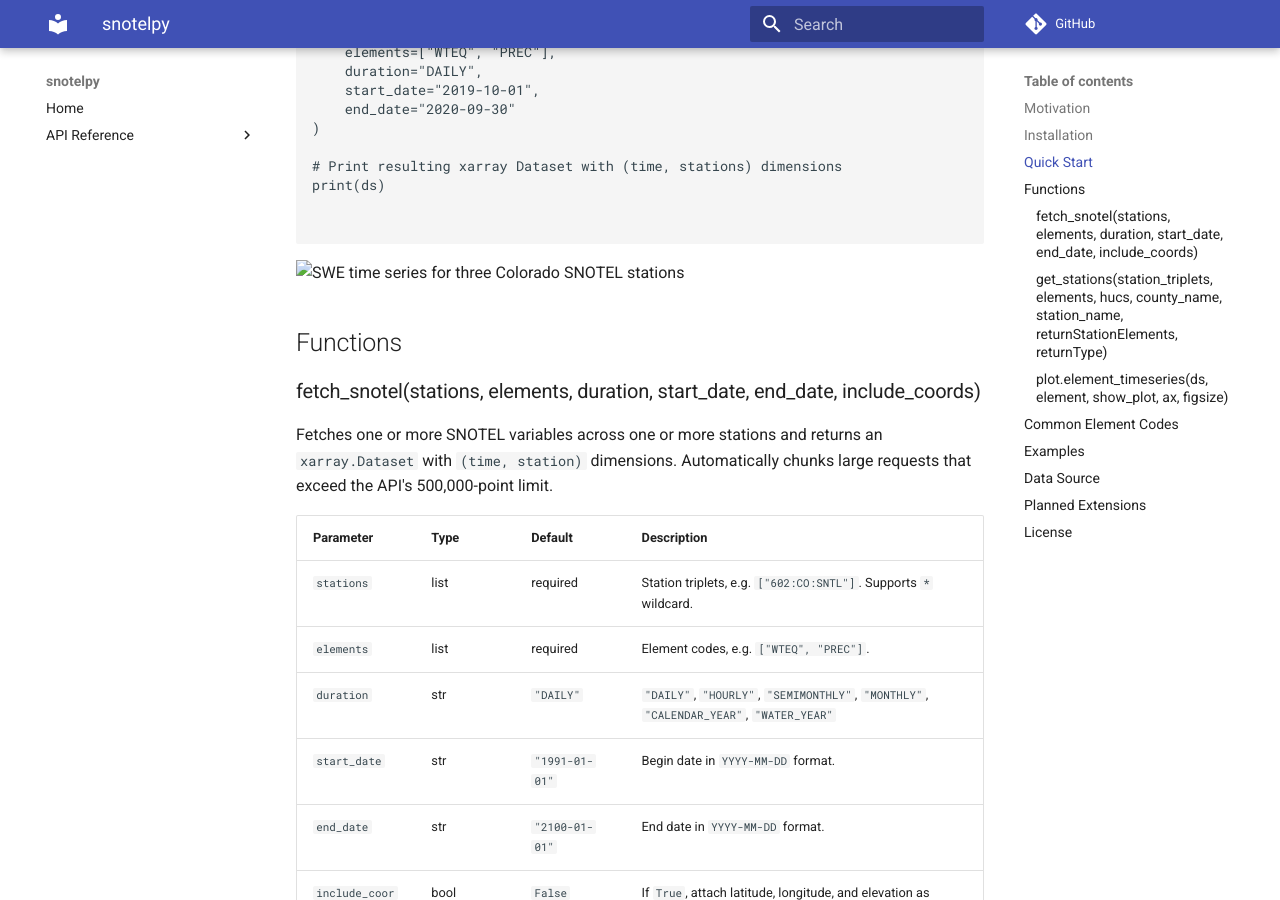
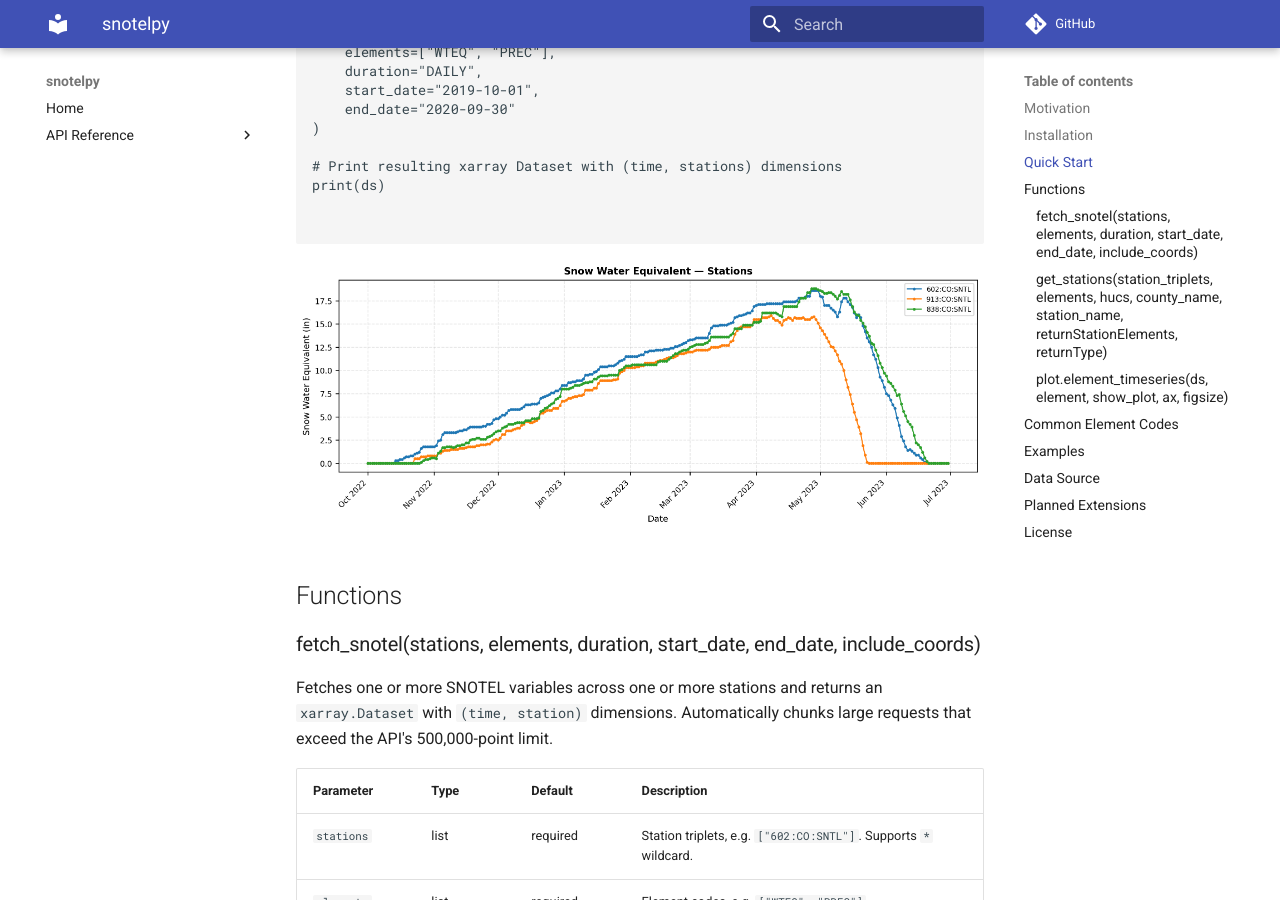
Before and after one commit to tavo7876/snotelpy, an MkDocs documentation site: the page built from docs/index.md, in a window 1280 px wide and 900 px high, scrolled down 937 px. Built offline with MkDocs 1.6.1 and Material for MkDocs 9.7.7, drawn with Linux system fonts in a browser that asks for light colours; comment, search, counter and statistics services are not loaded.

Commit message:
fixed error with finding example

````diff
--- a/docs/index.md
+++ b/docs/index.md
@@ -39,7 +39,7 @@ print(ds)
 
 
 ```
-![SWE time series for three Colorado SNOTEL stations](docs/example_swe.png)
+![SWE time series for three Colorado SNOTEL stations](example_swe.png)
 
 ## Functions
 
````
